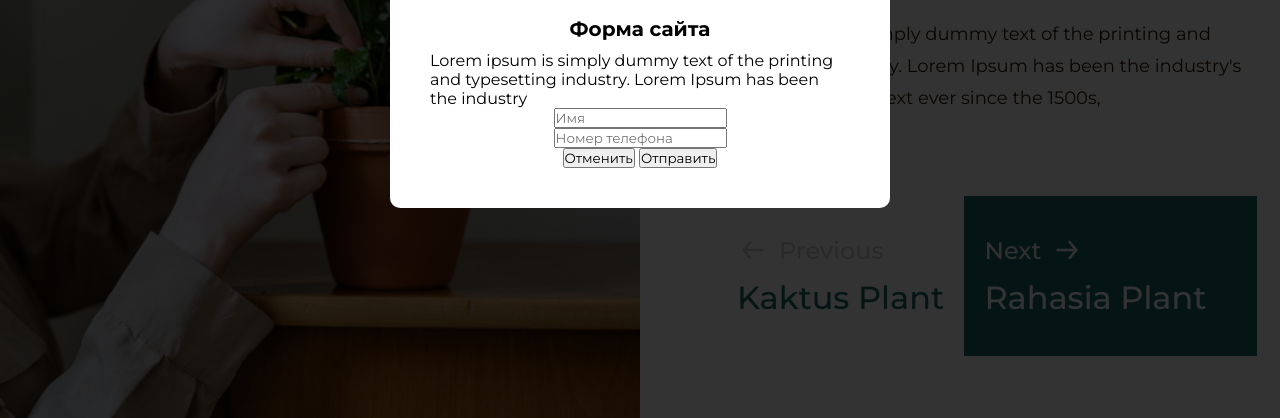
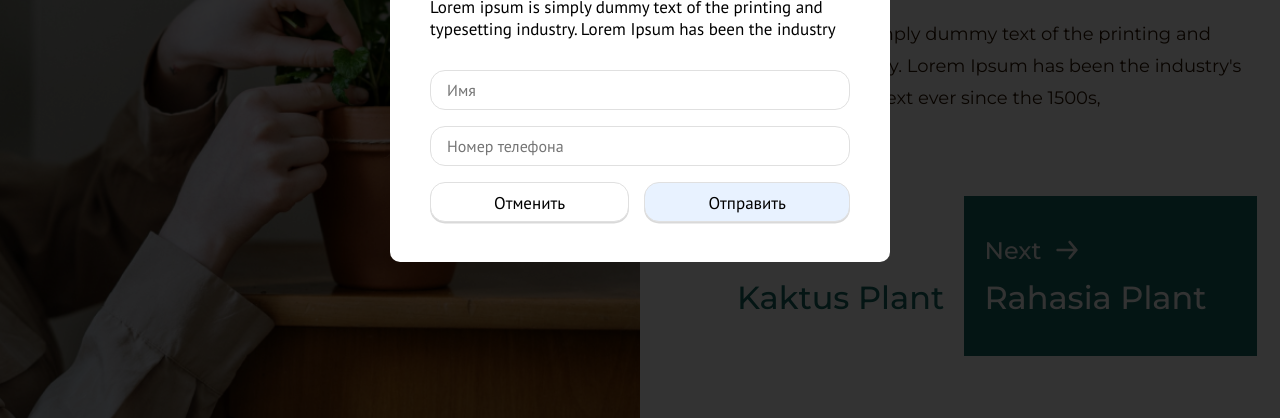
Before and after one commit to Anakharsis9/plant-site, a website built with Vite: page index.html in a window 1280 px wide. Shown: the part 363-781 px from the top of the page. Built offline with nearby package versions, Linux system fonts and the light colour scheme; files whose address does not match are found by name.

Commit message:
modal style added

```diff
--- a/index.html
+++ b/index.html
@@ -201,6 +201,7 @@
               Lorem ipsum is simply dummy text of the printing and typesetting
               industry. Lorem Ipsum has been the industry
             </span>
+            <div class="modal__form__control-wrapper">
               <input
                 type="text"
                 id="formName"
@@ -221,6 +222,7 @@
                   Отправить
                 </button>
               </div>
+            </div>
           </form>
         </div>
       </div>
--- a/style.scss
+++ b/style.scss
@@ -13,6 +13,14 @@ $maxWidthContainer: 1170;
 $md1: $maxWidthContainer + 12;
 $md2: 991.98;
 $md3: 767.98;
+
+@mixin control-item {
+  font-size: 17px;
+  font-family: $second-font-family;
+  border-radius: 15px;
+  outline: none;
+  border: 1px solid $secondary-color;
+}
 
 * {
   margin: 0;
@@ -270,7 +278,6 @@ $md3: 767.98;
 }
 
 .modal {
-  font-family: $second-font-family;
   position: fixed;
   width: 100%;
   height: 100%;
@@ -326,13 +333,50 @@ $md3: 767.98;
       font-size: 20px;
     }
     &__text {
+      font-family: $second-font-family;
       margin-top: 10px;
-      font-size: 16px;
+      font-size: 17px;
       letter-spacing: -2.5%;
     }
 
+    &__control-wrapper {
+      width: 100%;
+      margin-top: 14px;
+      display: flex;
+      flex-direction: column;
+      justify-content: center;
+      align-items: center;
+    }
+
     &__input {
+      width: 100%;
+      height: 40px;
+      padding: 0px 16px;
+      @include control-item();
+      font-size: 16px;
+      margin-top: 16px;
+    }
+    &__btns {
+      margin-top: 16px;
+      width: 100%;
+      display: flex;
+      justify-content: space-between;
+    }
+    &__btn {
+      padding: 9px 63px;
+      height: 40px;
+      background-color: #fff;
+      color: #000;
+      @include control-item();
+      cursor: pointer;
+      box-shadow: 0px 1.5px rgba(0, 0, 0, 0.15);
 
+      &_main {
+        background-color: #e8f2ff;
+        &:hover {
+          background-color: #94b6e0;
+        }
+      }
     }
   }
 }
```
Lines whose indentation alone changed are shown as unchanged.
